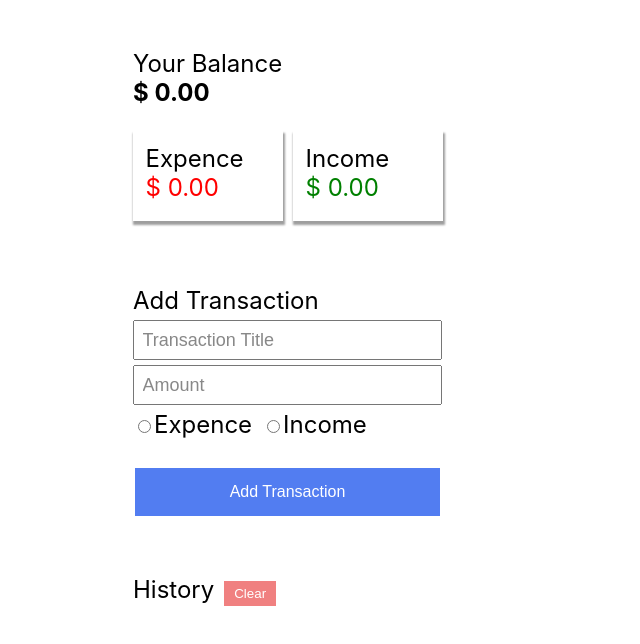
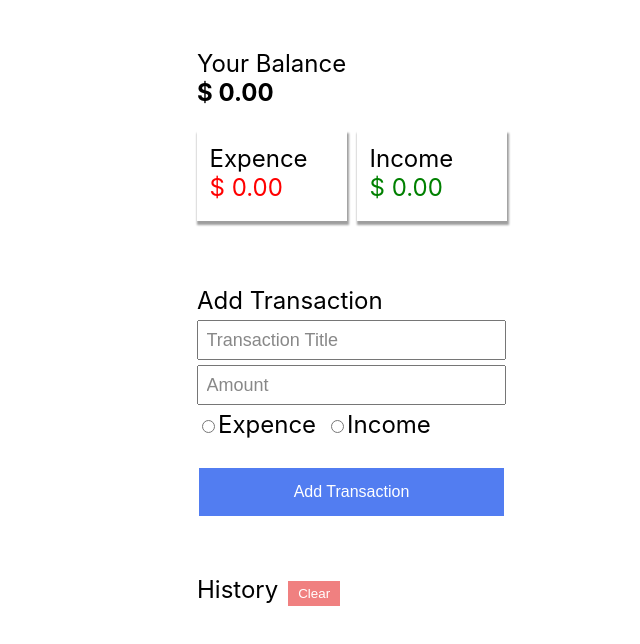
Before and after one commit to code-for-asia/ReactTransactionsChallenge, a React (Create React App) app: page / in a window 1280 px wide. Shown: the top 644 px of the page, without its empty margins (315-955 px from the left). Built offline with nearby package versions, Linux system fonts and the light colour scheme.

Commit message:
Centered UI

```diff
--- a/src/App.css
+++ b/src/App.css
@@ -1,7 +1,7 @@
 .App {
   text-align: left;
   padding: 25px;
-  padding-left: 35%;
+  padding-left: 40%;
   font-size: x-large;
 }
 
```
